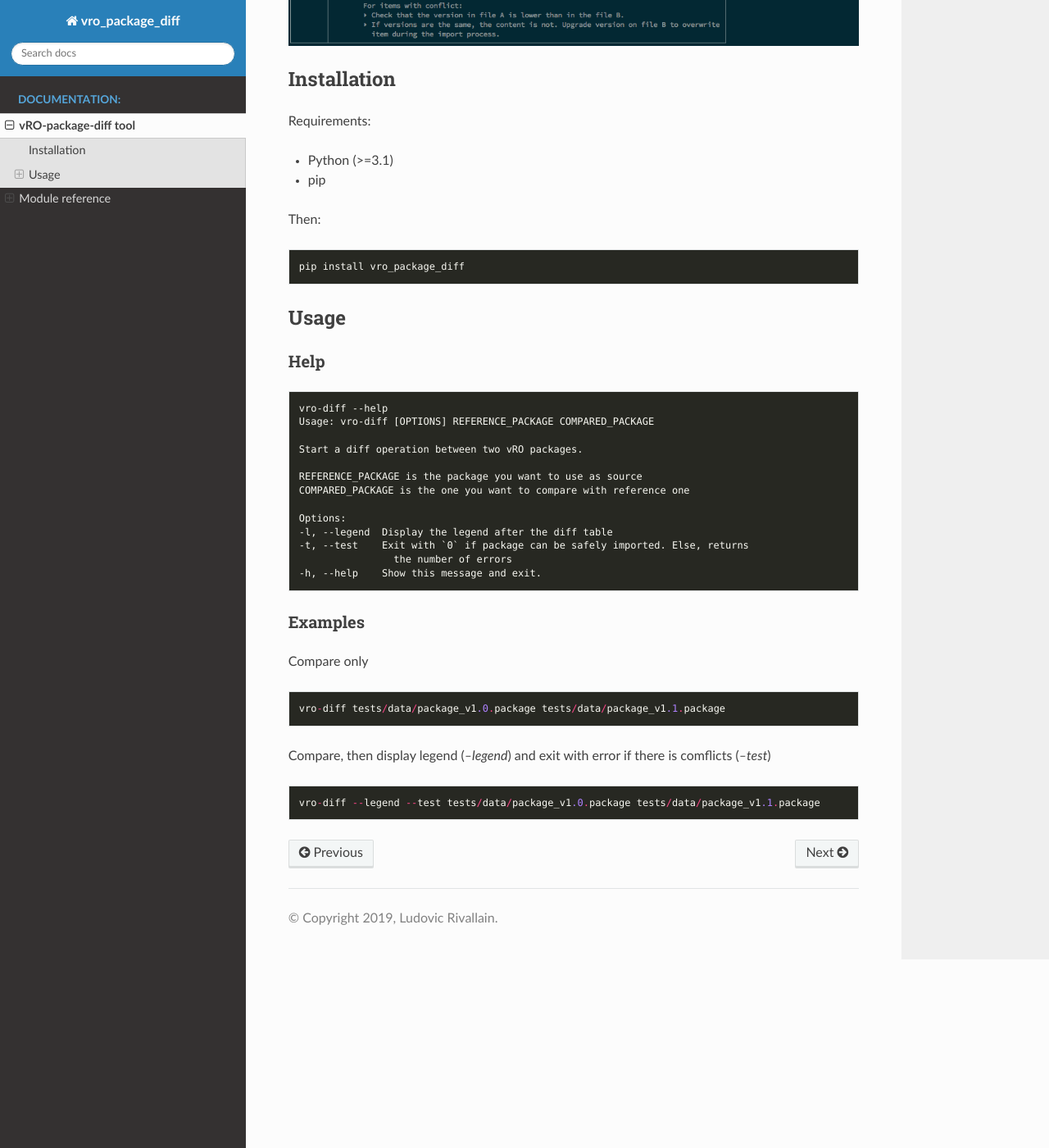
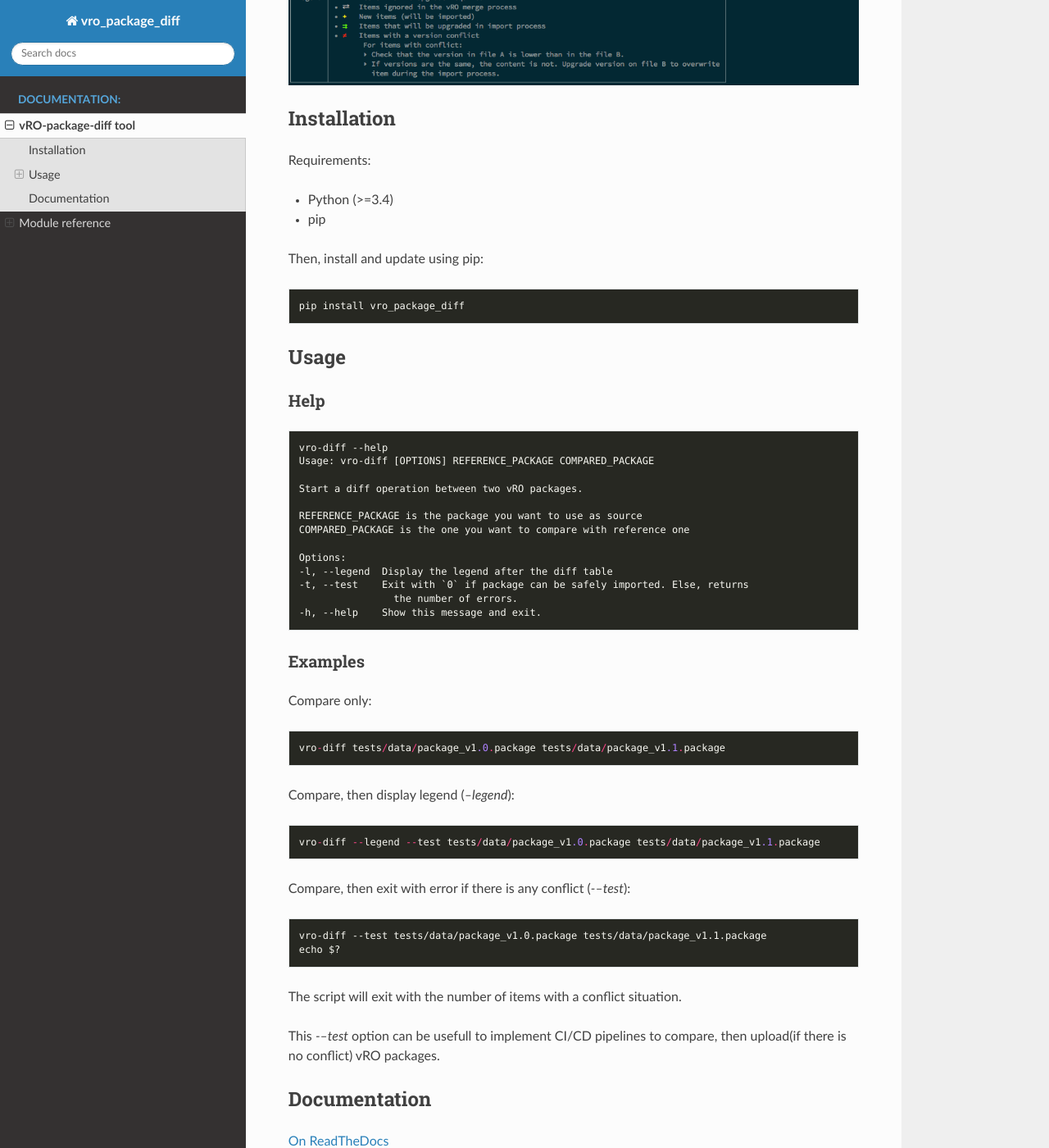
Before and after one commit to lrivallain/vro-package-diff, a Sphinx documentation site: the page built from docs/README.rst, in a window 1280 px wide and 1400 px high, scrolled down 393 px. Shown: the whole window at 82% size. Built offline with Sphinx 7.4.7 and the Read the Docs theme 2.0.0, drawn with Linux system fonts in a browser that asks for light colours.

Commit message:
Update readme files

```diff
--- a/docs/README.rst
+++ b/docs/README.rst
@@ -1,3 +1,11 @@
+
+|Build Status| |Documentation Status| |GitHub|
+
+.. |Build Status| image:: https://travis-ci.org/lrivallain/vro-package-diff.svg?branch=master
+   :target: https://travis-ci.org/lrivallain/vro-package-diff
+.. |Documentation Status| image:: https://readthedocs.org/projects/vro_package_diff/badge/?version=latest
+   :target: https://vro_package_diff.readthedocs.io/en/latest/?badge=latest
+.. |GitHub| image:: https://img.shields.io/github/license/lrivallain/vro-package-diff
 
 vRO-package-diff tool
 =====================
@@ -13,10 +21,10 @@ Installation
 
 Requirements:
 
-* Python (>=3.1)
+* Python (>=3.4)
 * pip
 
-Then:
+Then, install and update using pip:
 
 ::
 
@@ -42,7 +50,7 @@ Help
     Options:
     -l, --legend  Display the legend after the diff table
     -t, --test    Exit with `0` if package can be safely imported. Else, returns
-                    the number of errors
+                    the number of errors.
     -h, --help    Show this message and exit.
 
 
@@ -50,15 +58,34 @@ Examples
 ^^^^^^^^
 
 
-Compare only
+Compare only:
 
 ::
 
     vro-diff tests/data/package_v1.0.package tests/data/package_v1.1.package
 
 
-Compare, then display legend (`--legend`) and exit with error if there is comflicts (`--test`)
+Compare, then display legend (`--legend`):
 
 ::
 
     vro-diff --legend --test tests/data/package_v1.0.package tests/data/package_v1.1.package
+
+Compare, then exit with error if there is any conflict (`-–test`):
+
+::
+
+    vro-diff --test tests/data/package_v1.0.package tests/data/package_v1.1.package
+    echo $?
+
+The script will exit with the number of items with a conflict situation.
+
+This `-–test` option can be usefull to implement CI/CD pipelines to compare, then upload(if there is no conflict) vRO packages.
+
+
+Documentation
+-------------
+
+`On ReadTheDocs`_
+
+.. _On ReadTheDocs: https://vro_package_diff.readthedocs.io/
```
Also changed, not shown: README.md (+18 -2 lines).
